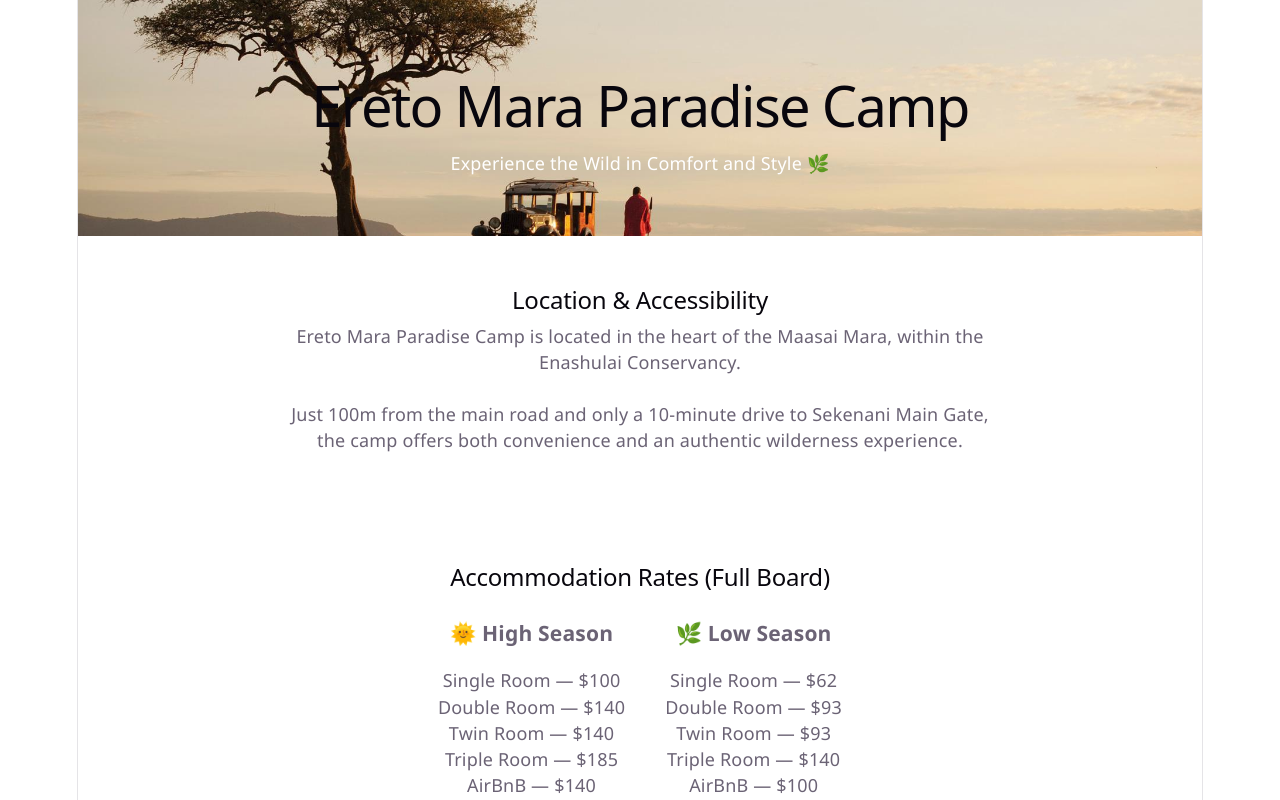
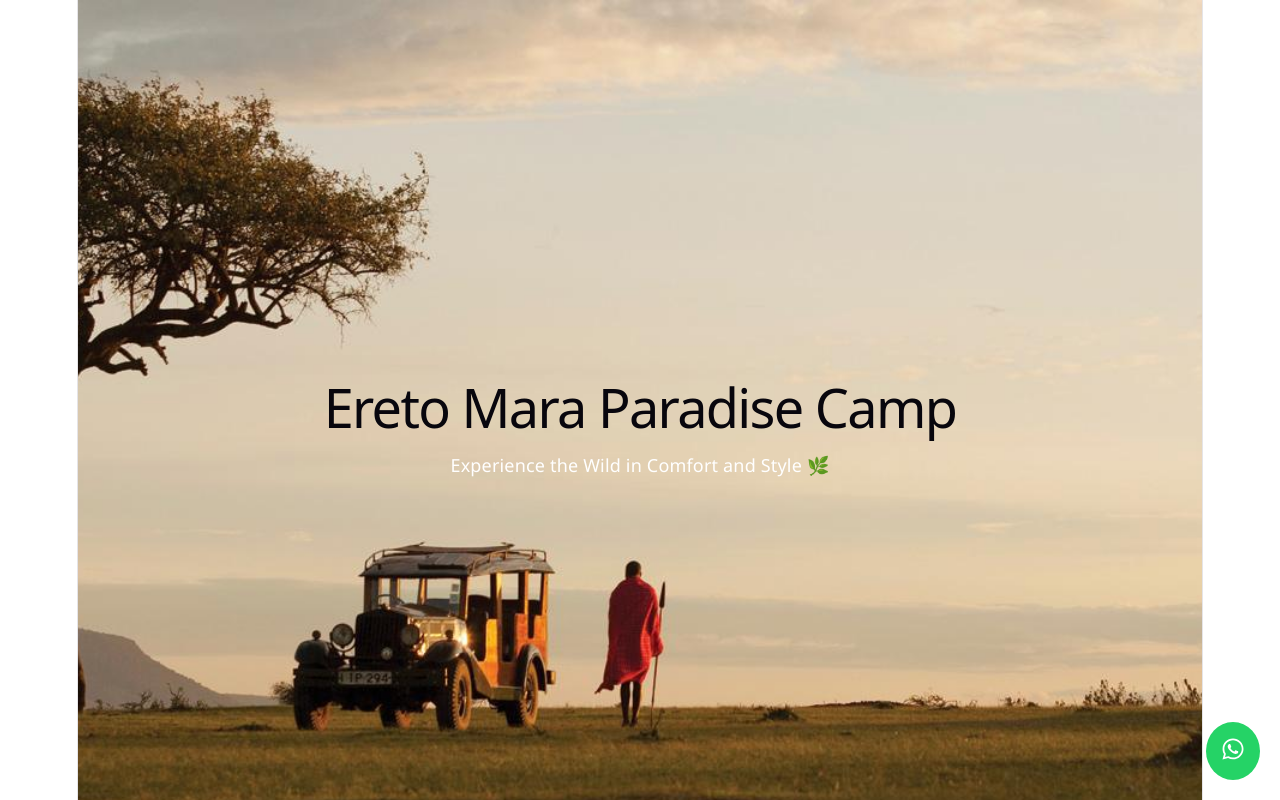
Before and after one commit to kabera26/ereto-mara-pitch, a React (Vite) app: page / in a window 1280 px wide. Shown: the top 800 px of the page. Built offline with nearby package versions, Linux system fonts and the light colour scheme.

Commit message:
Final UX improvements - full screen hero + floating CTA

```diff
--- a/src/App.jsx
+++ b/src/App.jsx
@@ -3,7 +3,6 @@
 import campfireImage from './assets/campfire.jpg';
 import tentImage from './assets/tent.jpg';
 
-// Activities
 import manyatta from './assets/manyatta.jpg';
 import balloon from './assets/hotair-balloon.jpg';
 import drive1 from './assets/landcruiser-drive1.jpg';
@@ -11,35 +10,61 @@
 import cheetah from './assets/cheetah.jpg';
 import lion from './assets/lion.jpg';
 
-// Gallery (use any of these images)
 import tent2 from './assets/tent2.jpg';
 import wildebeest from './assets/wildebeest.jpg';
 
-import { FaFacebookF, FaInstagram, FaTwitter } from 'react-icons/fa';
+import { FaFacebookF, FaInstagram, FaTwitter, FaWhatsapp } from 'react-icons/fa';
 
 function App() {
   return (
     <div style={{ fontFamily: "'Segoe UI', sans-serif" }}>
 
-      {/* HERO */}
-      <section style={{
-        padding: '60px 20px',
-        textAlign: 'center',
-        background: `url(${heroImage}) no-repeat center/cover`,
-        color: 'white'
-      }}>
-        <h1>Ereto Mara Paradise Camp</h1>
+      {/* FLOATING WHATSAPP BUTTON */}
+      <a
+        href="https://wa.me/27821234567"
+        target="_blank"
+        rel="noopener noreferrer"
+        style={{
+          position: 'fixed',
+          bottom: '20px',
+          right: '20px',
+          backgroundColor: '#25D366',
+          color: 'white',
+          padding: '15px',
+          borderRadius: '50%',
+          fontSize: '24px',
+          zIndex: 1000
+        }}
+      >
+        <FaWhatsapp />
+      </a>
+
+      {/* HERO (FULL SCREEN) */}
+      <section
+        style={{
+          height: '100vh',
+          background: `url(${heroImage}) no-repeat center/cover`,
+          display: 'flex',
+          flexDirection: 'column',
+          justifyContent: 'center',
+          alignItems: 'center',
+          color: 'white',
+          textAlign: 'center',
+          padding: '20px'
+        }}
+      >
+        <h1 style={{ fontSize: '3rem' }}>Ereto Mara Paradise Camp</h1>
         <p>Experience the Wild in Comfort and Style 🌿</p>
       </section>
 
       {/* LOCATION */}
-      <section style={{ padding: '50px 20px', textAlign: 'center' }}>
+      <section style={{ padding: '60px 20px', textAlign: 'center' }}>
         <h2>Location & Accessibility</h2>
         <p style={{ maxWidth: '700px', margin: '0 auto' }}>
           Ereto Mara Paradise Camp is located in the heart of the Maasai Mara, within the Enashulai Conservancy.
           <br /><br />
           Just 100m from the main road and only a 10-minute drive to Sekenani Main Gate,
-          the camp offers both convenience and an authentic wilderness experience.
+          offering both convenience and an authentic wilderness experience.
         </p>
       </section>
 
@@ -50,22 +75,22 @@
         <div style={{ display: 'flex', justifyContent: 'center', gap: '40px', flexWrap: 'wrap' }}>
           <div>
             <h3>🌞 High Season</h3>
-            <p>Single Room — $100</p>
-            <p>Double Room — $140</p>
-            <p>Twin Room — $140</p>
-            <p>Triple Room — $185</p>
+            <p>Single — $100</p>
+            <p>Double — $140</p>
+            <p>Twin — $140</p>
+            <p>Triple — $185</p>
             <p>AirBnB — $140</p>
-            <p>Tent — $12 / person</p>
+            <p>Tent — $12</p>
           </div>
 
           <div>
             <h3>🌿 Low Season</h3>
-            <p>Single Room — $62</p>
-            <p>Double Room — $93</p>
-            <p>Twin Room — $93</p>
-            <p>Triple Room — $140</p>
+            <p>Single — $62</p>
+            <p>Double — $93</p>
+            <p>Twin — $93</p>
+            <p>Triple — $140</p>
             <p>AirBnB — $100</p>
-            <p>Tent — $12 / person</p>
+            <p>Tent — $12</p>
           </div>
         </div>
       </section>
@@ -104,8 +129,7 @@
               style={{
                 width: '250px',
                 borderRadius: '10px',
-                transition: '0.3s',
-                cursor: 'pointer'
+                transition: '0.3s'
               }}
               onMouseEnter={e => e.target.style.transform = 'scale(1.05)'}
               onMouseLeave={e => e.target.style.transform = 'scale(1)'}
```
